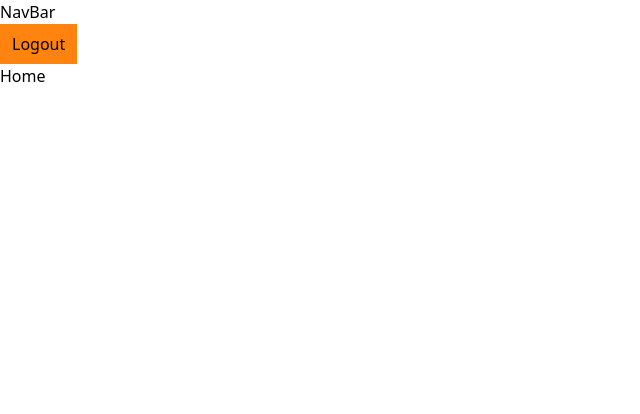
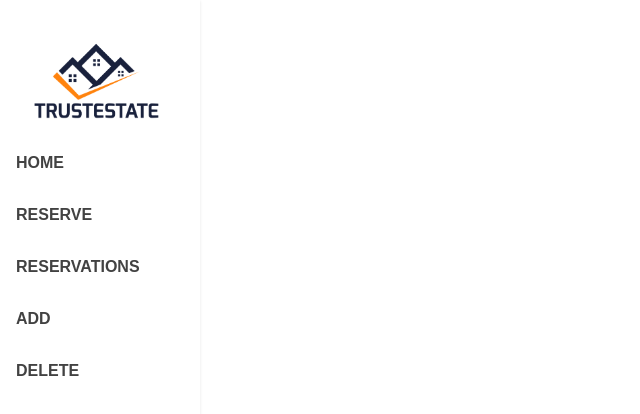
Before and after one commit to samuelmoiwa/rent-a-house-frontend, a React (Create React App) app: page / in a window 1280 px wide. Shown: the top 414 px of the page, without its empty margins (0-640 px from the left). Built offline with nearby package versions, Linux system fonts and the light colour scheme.

Commit message:
add Navigation

```diff
--- a/src/components/navBar/NavBar.jsx
+++ b/src/components/navBar/NavBar.jsx
@@ -1,9 +1,46 @@
-import React from 'react';
+/* eslint-disable jsx-a11y/no-noninteractive-element-interactions */
+/* eslint-disable jsx-a11y/img-redundant-alt */
+/* eslint-disable jsx-a11y/no-static-element-interactions */
+/* eslint-disable jsx-a11y/click-events-have-key-events */
+import React, { useState } from 'react';
+// eslint-disable-next-line import/no-extraneous-dependencies
+import { FaBars, FaTimes } from 'react-icons/fa';
+import { NavLink } from 'react-router-dom';
+import logo from '../../images/logo/logo.png';
 
-const NavBar = () => (
-  <div>
-    <h1>NavBar</h1>
-  </div>
-);
+function NavBar() {
+  const [nav, setNav] = useState(false);
+
+  return (
+    <div className="">
+      <div className="md:hidden flex justify-between m-2">
+        <div onClick={() => setNav(!nav)}><FaBars size={30} color="green" /></div>
+        <div className="w-10 h-10"><img src={logo} alt="logo-image" className="object-contain" /></div>
+      </div>
+      <div className="hidden md:block fixed top-0 bottom-0 p-2 w-[200px] overflow-y-auto text-center bg-white shadow h-screen border-r-3 border-gray-400">
+        <div className="w-44 pt-8 flex justify-center items-center"><img src={logo} alt="logo-image" className="w-32" /></div>
+        <ul className="mt-30 font-montserrat font-bold text-left text-font-color pl-2">
+          <li className="my-7"><NavLink to="/">HOME</NavLink></li>
+          <li className="my-7"><NavLink to="/reserve">RESERVE</NavLink></li>
+          <li className="my-7"><NavLink to="/myreservations">RESERVATIONS</NavLink></li>
+          <li className="my-7"><NavLink to="/additem">ADD</NavLink></li>
+          <li className="my-7"><NavLink to="/deleteitem">DELETE</NavLink></li>
+        </ul>
+      </div>
+      {nav && (
+        <div className="fixed top-0 bottom-0 p-2 w-screen overflow-y-auto text-center bg-white shadow h-screen">
+          <div onClick={() => setNav(!nav)} className="m-4"><FaTimes size={30} color="green" /></div>
+          <ul className="flex-col font-montserrat font-bold text-font-color">
+            <li onClick={() => setNav(!nav)} className="my-5"><NavLink to="/">HOME</NavLink></li>
+            <li onClick={() => setNav(!nav)} className="my-5"><NavLink to="/reserve">RESERVE</NavLink></li>
+            <li onClick={() => setNav(!nav)} className="my-5"><NavLink to="/myreservations">RESERVATIONS</NavLink></li>
+            <li onClick={() => setNav(!nav)} className="my-5"><NavLink to="/additem">ADD</NavLink></li>
+            <li onClick={() => setNav(!nav)} className="my-5"><NavLink to="/deleteitem">DELETE</NavLink></li>
+          </ul>
+        </div>
+      )}
+    </div>
+  );
+}
 
 export default NavBar;
```
